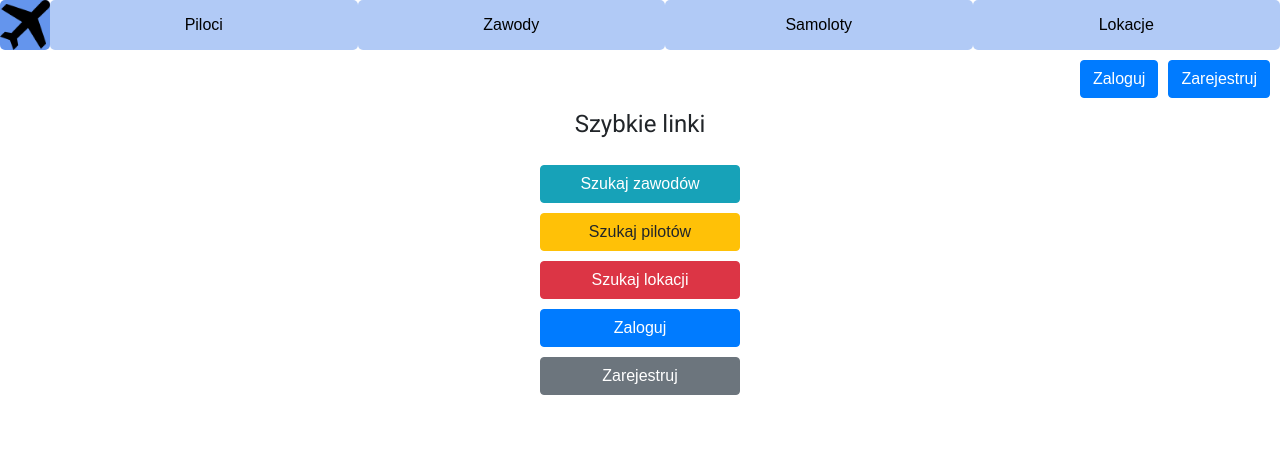
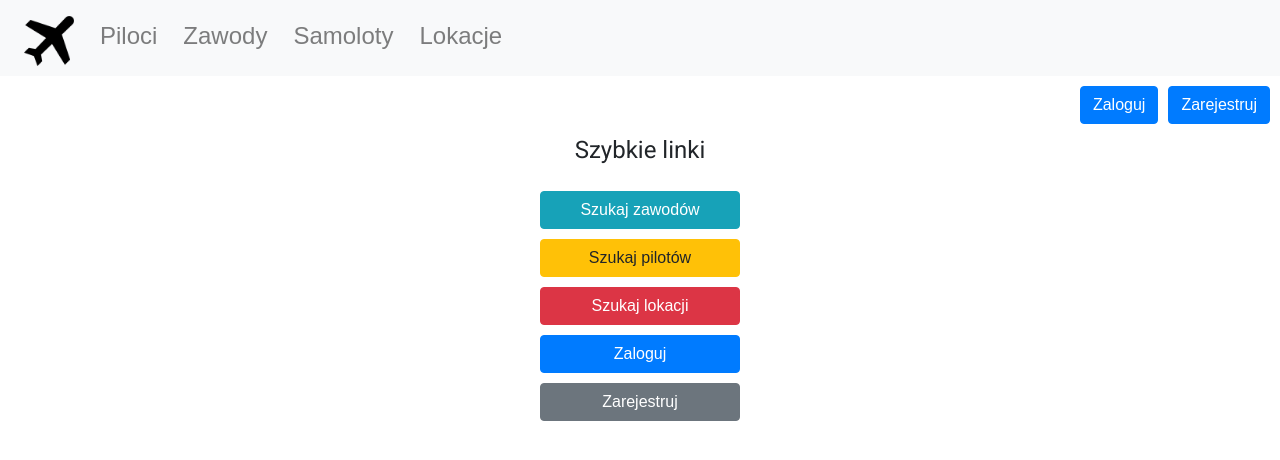
Before and after one commit to tytanus97/f3x_competition_client, an Angular app: page /home in a window 1280 px wide. Shown: the top 460 px of the page. Built offline with nearby package versions, Linux system fonts and the light colour scheme.

Commit message:
change nav look

```diff
--- a/src/app/app.module.ts
+++ b/src/app/app.module.ts
@@ -55,6 +55,7 @@ import {MatButtonModule} from '@angular/material/button';
 import { ResultsComponent } from './components/event-components/manage-event/results/results.component';
 import { MarkPositionDirective } from './shared/mark-position.directive';
 import { SetPlacePipe } from './shared/set-place.pipe';
+import { EventPilotsComponent } from './components/event-components/event-pilots/event-pilots.component';
 
 
 
@@ -97,7 +98,8 @@ export const services = [ PilotService, CountryService, EventService, LocationSe
     FlightFormComponent,
     ResultsComponent,
     MarkPositionDirective,
-    SetPlacePipe
+    SetPlacePipe,
+    EventPilotsComponent
   ],
   imports: [
     BrowserModule,
--- a/src/app/components/event-components/event-details/event-details.component.css
+++ b/src/app/components/event-components/event-details/event-details.component.css
@@ -43,3 +43,17 @@ span {
 .event-manage {
   margin-top:10px;
 }
+
+.active {
+  background-color: red !important;
+}
+ul {
+  list-style: none;
+}
+ul.event-action>li>button {
+  margin-left:10px;
+}
+.event-action {
+  display:flex;
+  flex-direction: row;
+}
--- a/src/app/components/event-components/event-details/event-details.component.html
+++ b/src/app/components/event-components/event-details/event-details.component.html
@@ -37,13 +37,12 @@
 </div>
 <div class="eventPilotsInfo">
   <div *ngIf="currentEventPilotList?.length > 0; else pilotsNotFound;">
-    <app-results [currentEvent] = "currentEvent" [eventRounds] = "eventRounds" [eventPilots] = "currentEventPilotList"></app-results>
-
-
-
-
-
-
+    <ul class="event-action">
+      <li><button class = "btn btn-primary" routerLink="eventPilots" [queryParams] = "{eventId: currentEvent?.eventId}" routerLinkActive="active">Piloci</button></li>
+      <li><button class = "btn btn-primary" routerLink="eventStats" [queryParams] = "{eventId: currentEvent?.eventId}" routerLinkActive="active">Wyniki</button></li>
+      <li><button class = "btn btn-primary" routerLink="eventRounds" [queryParams] = "{eventId: currentEvent?.eventId}" routerLinkActive="active">Rundy</button></li>
+    </ul>
+    <router-outlet></router-outlet>
     <!-- <table class="table table-striped">
       <thead>
         <tr>
--- /dev/null
+++ b/src/app/components/event-components/event-pilots/event-pilots.component.html
@@ -0,0 +1 @@
+<p>event-pilots works!</p>
--- /dev/null
+++ b/src/app/components/event-components/event-pilots/event-pilots.component.ts
@@ -0,0 +1,15 @@
+import { Component, OnInit } from '@angular/core';
+
+@Component({
+  selector: 'app-event-pilots',
+  templateUrl: './event-pilots.component.html',
+  styleUrls: ['./event-pilots.component.css']
+})
+export class EventPilotsComponent implements OnInit {
+
+  constructor() { }
+
+  ngOnInit(): void {
+  }
+
+}
--- a/src/app/components/navigation/navigation.component.css
+++ b/src/app/components/navigation/navigation.component.css
@@ -1,4 +1,4 @@
-ul {
+/* ul {
   list-style: none;
   display:flex;
   flex-direction: row;
@@ -40,3 +40,28 @@ nav>ul>li:nth-child(1){
 nav>ul>li>img {
   width:50px;
 }
+ */
+ a>img {
+   width:50px;
+ }
+ a>span {
+  width:100%;
+  display:inline-block;
+  margin-top:10px !important;
+  font-size:1.5rem;
+ }
+ a:not(img) {
+   margin-right:10px;
+ }
+ .navbar-nav {
+  padding:0 !important;
+  height:60px;
+ }
+
+ .active:not(img) {
+   font-weight: bold;
+
+    border-bottom:3px solid red;
+
+
+ }
--- a/src/app/components/navigation/navigation.component.html
+++ b/src/app/components/navigation/navigation.component.html
@@ -1,10 +1,20 @@
-<nav>
+<!-- <nav>
   <ul>
-    <li routerLink="home"   routerLinkActive="active" ><img class="home" src="assets/images/plane.png"></li>
+    <li routerLink="home"   routerLinkActive="active" ></li>
     <li routerLink='pilots/home' routerLinkActive="active"><span>Piloci</span></li>
     <li routerLink='events/home' routerLinkActive="active"><span>Zawody</span></li>
     <li routerLink='planes' routerLinkActive="active"><span>Samoloty</span></li>
     <li routerLink='locations/home' routerLinkActive="active"><span>Lokacje</span></li>
   </ul>
+</nav> -->
+
+<nav class="navbar navbar-expand-lg navbar-light bg-light">
+    <div class="navbar-nav">
+      <a class="nav-item nav-link"  routerLink="home"><img class="home" src="assets/images/plane.png"></a>
+      <a class="nav-item nav-link" routerLink='pilots/home' routerLinkActive="active"><span>Piloci</span></a>
+      <a class="nav-item nav-link" routerLink='events/home' routerLinkActive="active"><span>Zawody</span></a>
+      <a class="nav-item nav-link" routerLink='planes' routerLinkActive="active"><span>Samoloty</span></a>
+      <a class="nav-item nav-link" routerLink='locations/home' routerLinkActive="active"><span>Lokacje</span></a>
+  </div>
 </nav>
 <app-user-action></app-user-action>
```
Also changed, not shown: src/app/app-routing.module.ts (+11 -6 lines), src/app/components/event-components/event-pilots/event-pilots.component.css (added).
